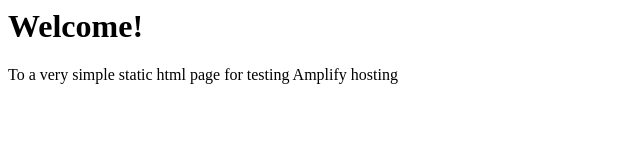
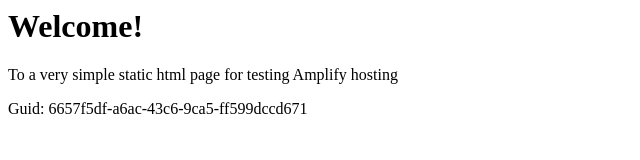
Before and after one commit to aws-aemilia-iad/Github-PR-Commit-Integration-Test-DoNotTouch-GitHubAutoBuildCanaryTest-v1-preprod-us-east-1, a website: page src/index.html in a window 1280 px wide. Shown: the whole page, without its empty margins (0-640 px from the left). Drawn offline with Linux system fonts and the light colour scheme.

Commit message:
commit from integ tests

```diff
--- a/src/index.html
+++ b/src/index.html
@@ -1,3 +1,5 @@
+
+
 <html lang="en">
 
 <head>
@@ -10,6 +12,6 @@
 <body>
     <h1>Welcome!</h1>
     <p>To a very simple static html page for testing Amplify hosting</p>
-</body>
+    <p>Guid: 6657f5df-a6ac-43c6-9ca5-ff599dccd671</p></body>
 
 </html>
```
